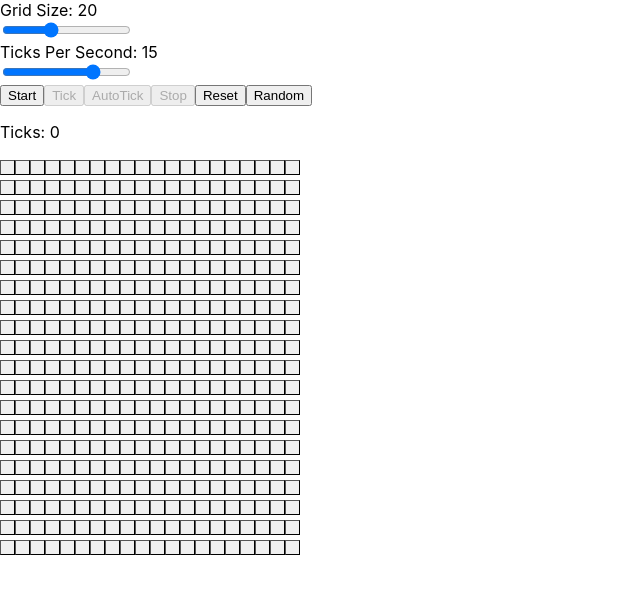
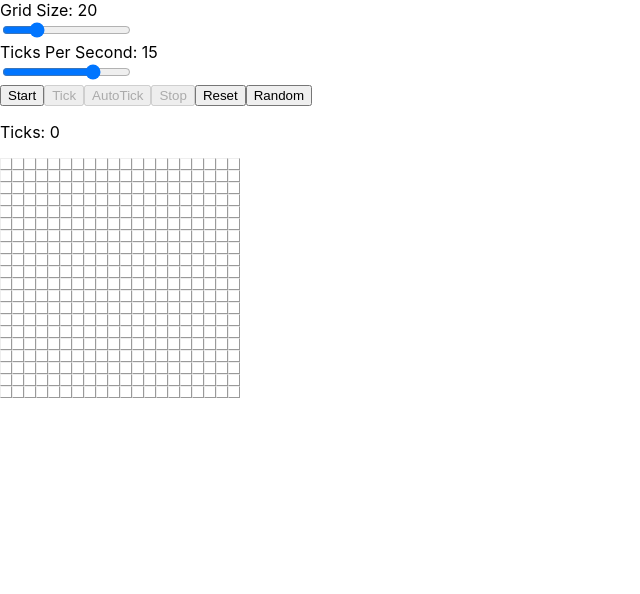
Before and after one commit to James-Quigley/life, a React (Create React App) app: page / in a window 1280 px wide. Shown: the top 594 px of the page, without its empty margins (0-640 px from the left). Built offline with nearby package versions, Linux system fonts and the light colour scheme.

Commit message:
Make cell a pure component

```diff
--- a/src/App.tsx
+++ b/src/App.tsx
@@ -2,7 +2,7 @@ import React, { useState } from 'react';
 import logo from './logo.svg';
 import './App.css';
 import AutoTick from './AutoTick';
-
+import CellComponent from './Cell';
 
 interface State {
   size: number
@@ -27,23 +27,7 @@ function App() {
 
   const [state, setState] = useState(defaultState);
 
-  const sharedStyle = {
-    margin: 0,
-    padding: 0,
-    width: '15px',
-    height: '15px',
-    borderStyle: 'outset',
-    borderWidth: '1px'
-  }
 
-  const aliveStyle = {
-    ...sharedStyle,
-    backgroundColor: "#5be018"
-  }
-
-  const deadStyle = {
-    ...sharedStyle
-  }
 
   const tick = function () {
     const newState = state;
@@ -53,16 +37,13 @@ function App() {
     setState(newState);
   }
 
+  const buttonStyle = state.started ? { pointerEvents: 'none' } : { pointerEvents: 'auto' };
+
   const gridStr = state.grid.cells.map(arr =>
     <tr key={arr[0].x} style={{ padding: 0, margin: 0, height: '1px' }}>
       {arr.map(cell =>
         <td key={cell.x + "" + cell.y} style={{ padding: 0, margin: 0, height: '0px' }}>
-          <button style={cell.alive ? aliveStyle : deadStyle} disabled={state.started} onClick={() => {
-            const newState = state;
-            newState.grid.cells[cell.x][cell.y].alive = !newState.grid.cells[cell.x][cell.y].alive;
-            setState(newState);
-          }}>
-          </button>
+          <CellComponent alive={cell.alive} started={state.started} />
         </td>
       )}
     </tr>
@@ -76,7 +57,7 @@ function App() {
 
       <label htmlFor="size">Grid Size: {state.size}</label>
       <br />
-      <input type="range" min="3" max="50" value={state.size} name="size" onChange={(e) => {
+      <input type="range" min="3" max="75" value={state.size} name="size" onChange={(e) => {
         const newSize = parseInt(e.target.value);
         setState({
           ...defaultState,
@@ -115,6 +96,8 @@ function App() {
 
       <button onClick={() => {
         const newState = defaultState;
+        newState.size = state.size;
+        newState.grid = new Grid(state.size);
 
         for (let x = 0; x < newState.size; x++) {
           for (let y = 0; y < newState.size; y++) {
--- /dev/null
+++ b/src/Cell.tsx
@@ -0,0 +1,38 @@
+import React from 'react';
+
+const sharedStyle = {
+    margin: 0,
+    padding: 0,
+    width: '10px',
+    height: '10px',
+    borderStyle: 'outset',
+    borderWidth: '1px'
+}
+
+const aliveStyle = {
+    ...sharedStyle,
+    backgroundColor: "#5be018"
+}
+
+const deadStyle = {
+    ...sharedStyle
+}
+
+class Cell extends React.PureComponent<{ alive: boolean, started: boolean }, {}> {
+
+    constructor(props: { alive: boolean, started: boolean }) {
+        super(props);
+    }
+
+    render() {
+        return (
+            <div style={
+                this.props.alive ?
+                    { ...aliveStyle, pointerEvents: this.props.started ? 'none' : 'auto' }
+                    : { ...deadStyle, pointerEvents: this.props.started ? 'none' : 'auto' }}>
+            </div>
+        );
+    }
+}
+
+export default Cell;
```
